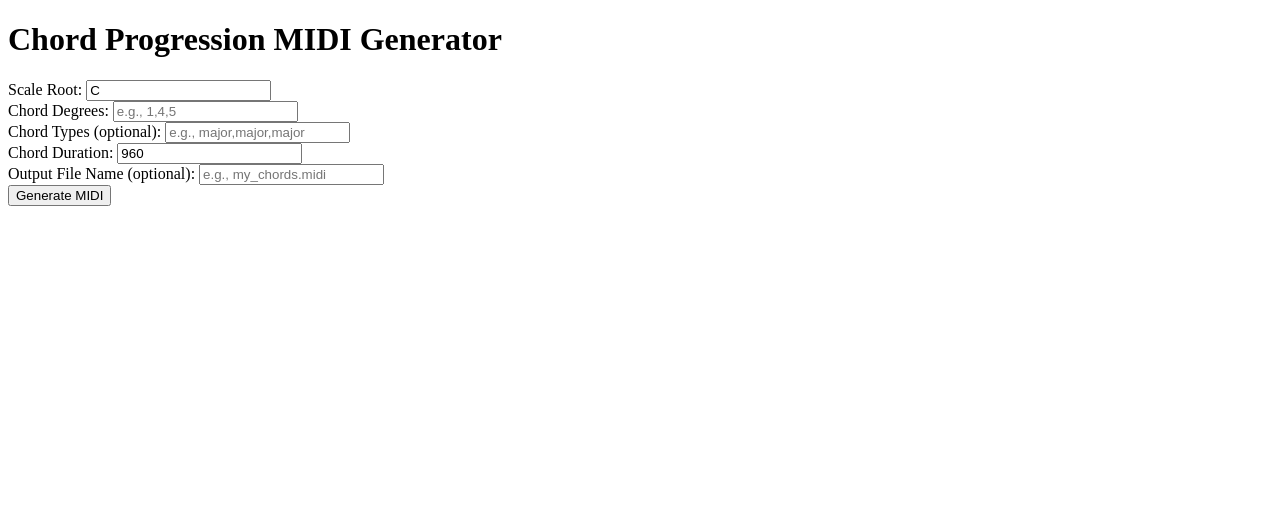
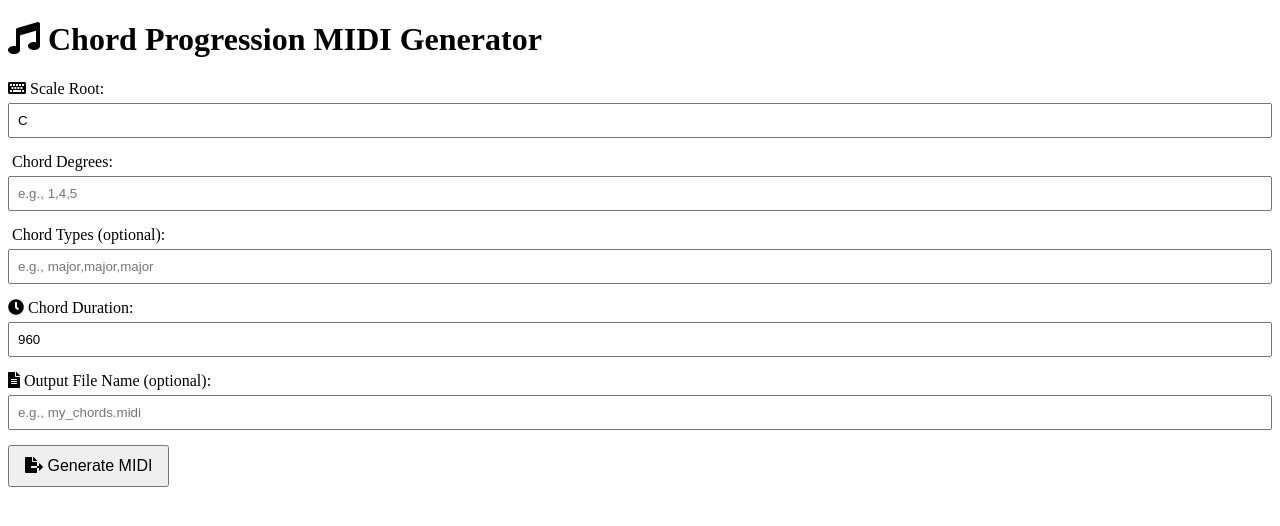
Before and after one commit to nojux-official/chord2midi, a Flask app: page / in a window 1280 px wide. Shown: the top 526 px of the page. Run offline with Flask 3, Linux system fonts and the light colour scheme.

Commit message:
Starting to implement font-awesome into front-end

```diff
--- a/templates/index.html
+++ b/templates/index.html
@@ -5,38 +5,59 @@
     <meta name="viewport" content="width=device-width, initial-scale=1, shrink-to-fit=no">
     <title>Chord Progression MIDI Generator</title>
     <script src="https://cdn.jsdelivr.net/combine/npm/tone@14.7.58,npm/@magenta/music@1.23.1/es6/core.js,npm/focus-visible@5,npm/html-midi-player@1.5.0"></script>
+    <!-- Font Awesome CDN -->
+    <link rel="stylesheet" href="https://cdnjs.cloudflare.com/ajax/libs/font-awesome/5.15.4/css/all.min.css">
+    <style>
+      .form-group {
+        margin-bottom: 15px;
+      }
+      label {
+        display: block;
+        margin-bottom: 5px;
+      }
+      input {
+        width: 100%;
+        padding: 8px;
+        box-sizing: border-box;
+      }
+      button {
+        padding: 10px 15px;
+        font-size: 16px;
+        cursor: pointer;
+      }
+    </style>
   </head>
   <body>
     <div class="container">
-      <h1>Chord Progression MIDI Generator</h1>
+      <h1><i class="fas fa-music"></i> Chord Progression MIDI Generator</h1>
       <form id="midiForm" action="/generate_midi" method="get">
-        <div>
-          <label for="scale_root">Scale Root:</label>
+        <div class="form-group">
+          <label for="scale_root"><i class="fas fa-keyboard"></i> Scale Root:</label>
           <input type="text" id="scale_root" name="scale_root" value="C">
         </div>
-        <div>
-          <label for="chord_degrees">Chord Degrees:</label>
+        <div class="form-group">
+          <label for="chord_degrees"><i class="fas fa-chord"></i> Chord Degrees:</label>
           <input type="text" id="chord_degrees" name="chord_degrees" placeholder="e.g., 1,4,5">
         </div>
-        <div>
-          <label for="chord_types">Chord Types (optional):</label>
+        <div class="form-group">
+          <label for="chord_types"><i class="fas fa-chord"></i> Chord Types (optional):</label>
           <input type="text" id="chord_types" name="chord_types" placeholder="e.g., major,major,major">
         </div>
-        <div>
-          <label for="chord_duration">Chord Duration:</label>
+        <div class="form-group">
+          <label for="chord_duration"><i class="fas fa-clock"></i> Chord Duration:</label>
           <input type="number" id="chord_duration" name="chord_duration" value="960">
         </div>
-        <div>
-          <label for="output_file">Output File Name (optional):</label>
+        <div class="form-group">
+          <label for="output_file"><i class="fas fa-file-alt"></i> Output File Name (optional):</label>
           <input type="text" id="output_file" name="output_file" placeholder="e.g., my_chords.midi">
         </div>
-        <button type="submit">Generate MIDI</button>
+        <button type="submit"><i class="fas fa-file-export"></i> Generate MIDI</button>
       </form>
       <div id="midiPreview" style="display:none;">
-        <h2>MIDI Preview</h2>
+        <h2><i class="fas fa-play"></i> MIDI Preview</h2>
         <midi-player id="midiPlayer" sound-font visualizer="#myVisualizer"></midi-player>
         <midi-visualizer type="piano-roll" id="myVisualizer"></midi-visualizer>
-        <button id="downloadButton">Download MIDI</button>
+        <button id="downloadButton"><i class="fas fa-download"></i> Download MIDI</button>
       </div>
     </div>
     <script>
```
